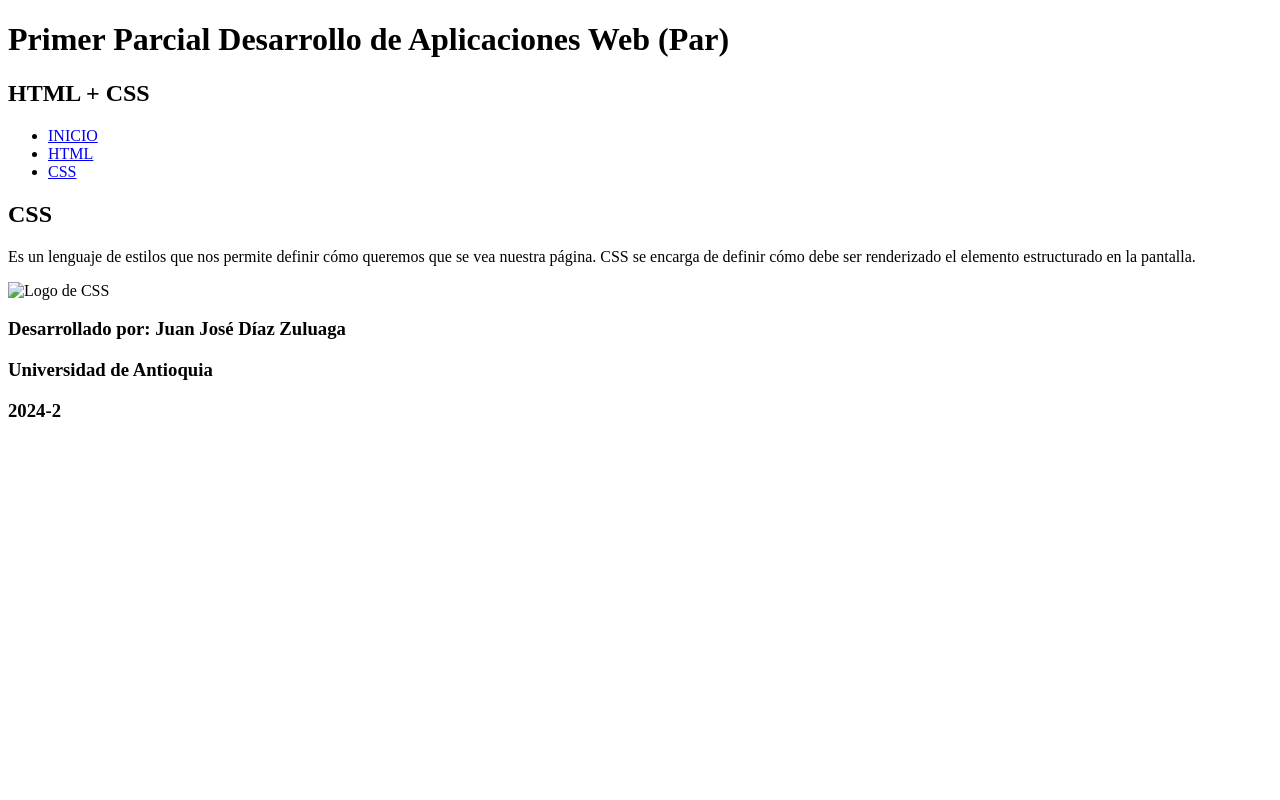
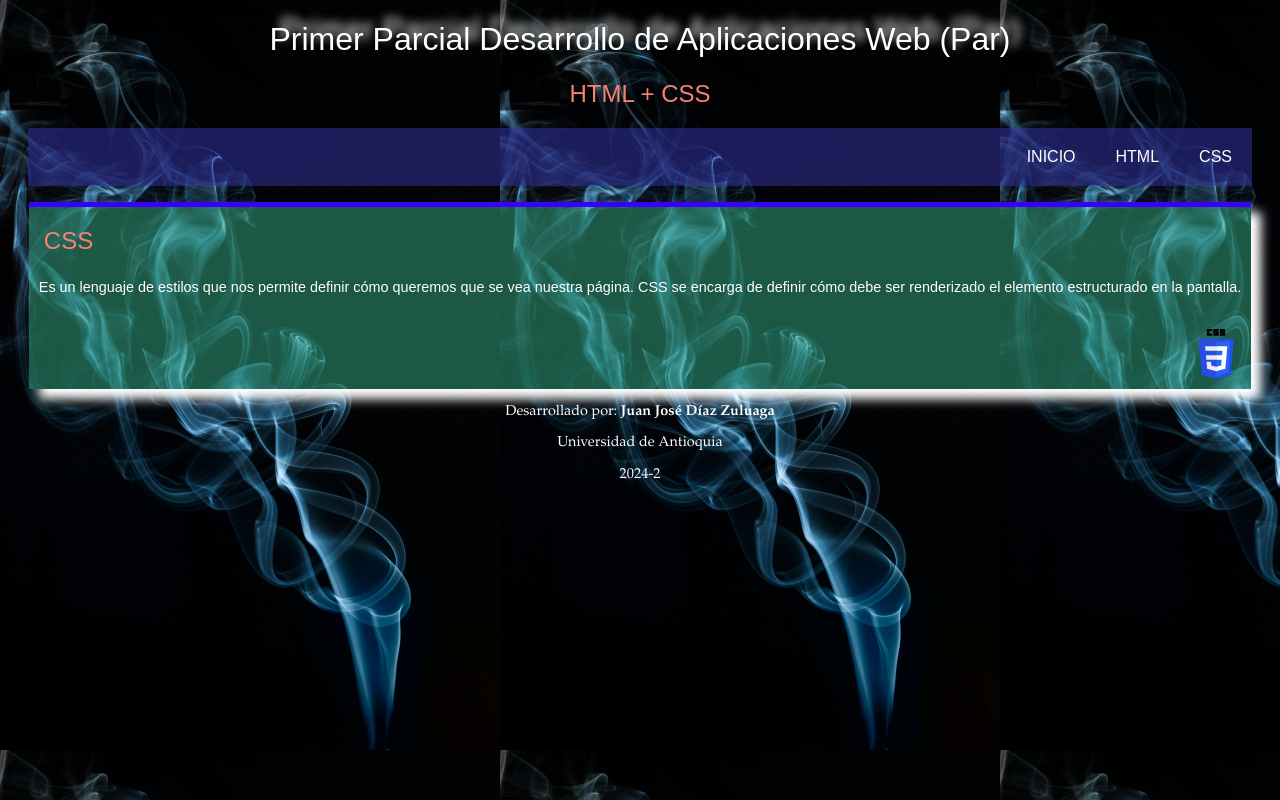
Before and after one commit to juanjodiaz04/Dllo_Apps_Webb, a plain HTML site: page Parcial1/pages/css.html in a window 1280 px wide. Drawn offline with Linux system fonts and the light colour scheme; the site is published under a folder, as on GitHub Pages, so addresses that start at the root find nothing.

Commit message:
Update url

```diff
--- a/Parcial1/css/css.css
+++ b/Parcial1/css/css.css
@@ -15,7 +15,7 @@ header {
 }
 
 body{
-    background-image: url(/src/img_bg.jpg);
+    background-image: url(../src/img_bg.jpg);
     background-size: 500px;
 }
 
--- a/Parcial1/css/html.css
+++ b/Parcial1/css/html.css
@@ -15,7 +15,7 @@ header {
 }
 
 body{
-    background-image: url(/src/img_bg.jpg);
+    background-image: url(../src/img_bg.jpg);
     background-size: 500px;
 }
 
--- a/Parcial1/css/ppal.css
+++ b/Parcial1/css/ppal.css
@@ -14,7 +14,7 @@ header {
 }
 
 body{
-    background-image: url(/src/img_bg.jpg);
+    background-image: url(../src/img_bg.jpg);
     background-size: 500px;
 }
 
--- a/Parcial1/pages/css.html
+++ b/Parcial1/pages/css.html
@@ -8,8 +8,8 @@
     <title>Parcial 1</title>
 
     <!-- Enlazar archivo de estilos externo -->
-    <link rel="stylesheet" href="/css/css.css"> <!-- Enlazar archivo de estilos externo -->
-    <link rel="icon" href="/src/icono.png" type="image/x-icon">
+    <link rel="stylesheet" href="../css/css.css"> <!-- Enlazar archivo de estilos externo -->
+    <link rel="icon" href="../src/icono.png" type="image/x-icon">
 </head>
 
 <body>
@@ -18,9 +18,9 @@
         <h2>HTML + CSS</h2>
         <nav>
             <ul>
-                <li><a href="/principal.html">INICIO</a></li>
-                <li><a href="html.html">HTML</a></li>
-                <li><a href="css.html">CSS</a></li>
+                <li><a href="./principal.html">INICIO</a></li>
+                <li><a href="./html.html">HTML</a></li>
+                <li><a href="./css.html">CSS</a></li>
             </ul>
         </nav> <!-- Enlaces para navegar por el sitio -->
     </header>
@@ -29,7 +29,7 @@
         <section id="css">
             <h2>CSS</h2>
             <p>Es un lenguaje de estilos que nos permite definir cómo queremos que se vea nuestra página. CSS se encarga de definir cómo debe ser renderizado el elemento estructurado en la pantalla.</p>
-            <img class="logos" src="/src/w3_css-official.svg" alt="Logo de CSS" >
+            <img class="logos" src="../src/w3_css-official.svg" alt="Logo de CSS" >
         </section>
     </main>
 
```
Also changed, not shown: Parcial1/pages/html.html (+6 -6 lines), Parcial1/pages/principal.html (+9 -9 lines).
